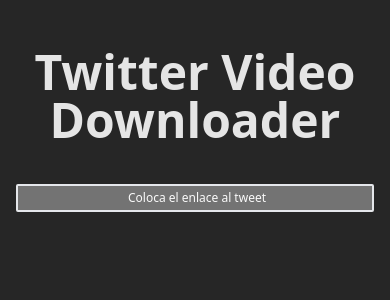
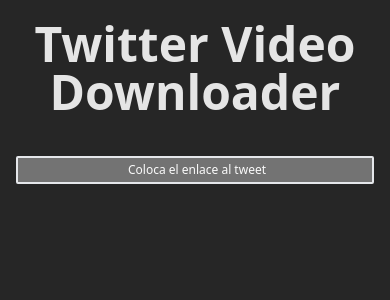
Before and after one commit to Julianmenav/twitter-video-downloader, a React (Vite) app in the folder client/: page / in a window 390 px wide. Shown: the top 300 px of the page. Built offline with nearby package versions, Linux system fonts and the light colour scheme; no server answers.

Commit message:
(client): change flex for grid for compatibility issues with flex gap

```diff
--- a/client/index.html
+++ b/client/index.html
@@ -2,7 +2,7 @@
 <html lang="en">
   <head>
     <meta charset="UTF-8" />
-    <meta name="viewport" content="width=device-width, initial-scale=1.0" />
+    <meta name="viewport" content="width=device-width, initial-scale=1, maximum-scale=1">
     <title>Download Twitter Videos</title>
   </head>
   <body>
--- a/client/src/App.jsx
+++ b/client/src/App.jsx
@@ -8,8 +8,8 @@
   const { data, loading, error } = useGetVideos({ url: inputValue });
 
   return (
-    <div className="flex flex-col items-center min-h-screen justify-start gap-10 md:gap-14 bg-neutral-800">
-      <h1 className="text-5xl font-bold text-center mt-12 md:mt-24 text-neutral-200">
+    <div className="grid grid-cols-1 content-start min-h-screen justify-start gap-10 md:gap-14 bg-neutral-800">
+      <h1 className="text-5xl font-bold text-center mt-5 md:mt-24 text-neutral-200">
         Twitter Video Downloader
       </h1>
       <form className="w-full text-center">
--- a/client/src/components/DataContainer.jsx
+++ b/client/src/components/DataContainer.jsx
@@ -4,7 +4,7 @@
   return (
     <>
       {loading ? (
-          <div >
+          <div className="m-auto">
             <svg className="animate-spin -ml-1 mr-3 h-10 w-10 text-white" xmlns="http://www.w3.org/2000/svg" fill="none" viewBox="0 0 24 24">
               <circle className="opacity-25" cx="12" cy="12" r="10" stroke="currentColor" strokeWidth="4"></circle>
               <path className="opacity-75" fill="currentColor" d="M4 12a8 8 0 018-8V0C5.373 0 0 5.373 0 12h4zm2 5.291A7.962 7.962 0 014 12H0c0 3.042 1.135 5.824 3 7.938l3-2.647z"></path>
@@ -22,7 +22,7 @@
               {data["variantsObj"].map((el, idx) => {
                 return (
                   <li className="flex flex-row justify-between items-center" key={idx}>
-                    <button className="min-w-fit text-xs md:text-base md:p-2 border-2 p-1 rounded-sm md:rounded-md bg-sky-500 hover:bg-neutral-200 hover:text-neutral-800 active:translate-y-0.5 font-thin">
+                    <button className="min-w-fit text-xs font-semibold md:text-base md:p-2 border-2 p-1 rounded-sm md:rounded-md bg-sky-500 hover:bg-neutral-200 hover:text-neutral-800 active:translate-y-0.5">
                       <a  href={el.url} target="_blank" rel="noreferrer">Opción {idx + 1}</a>
                     </button>
                     <p className=" p-4 text-sm "> Resolución: {el.size}</p>
```
